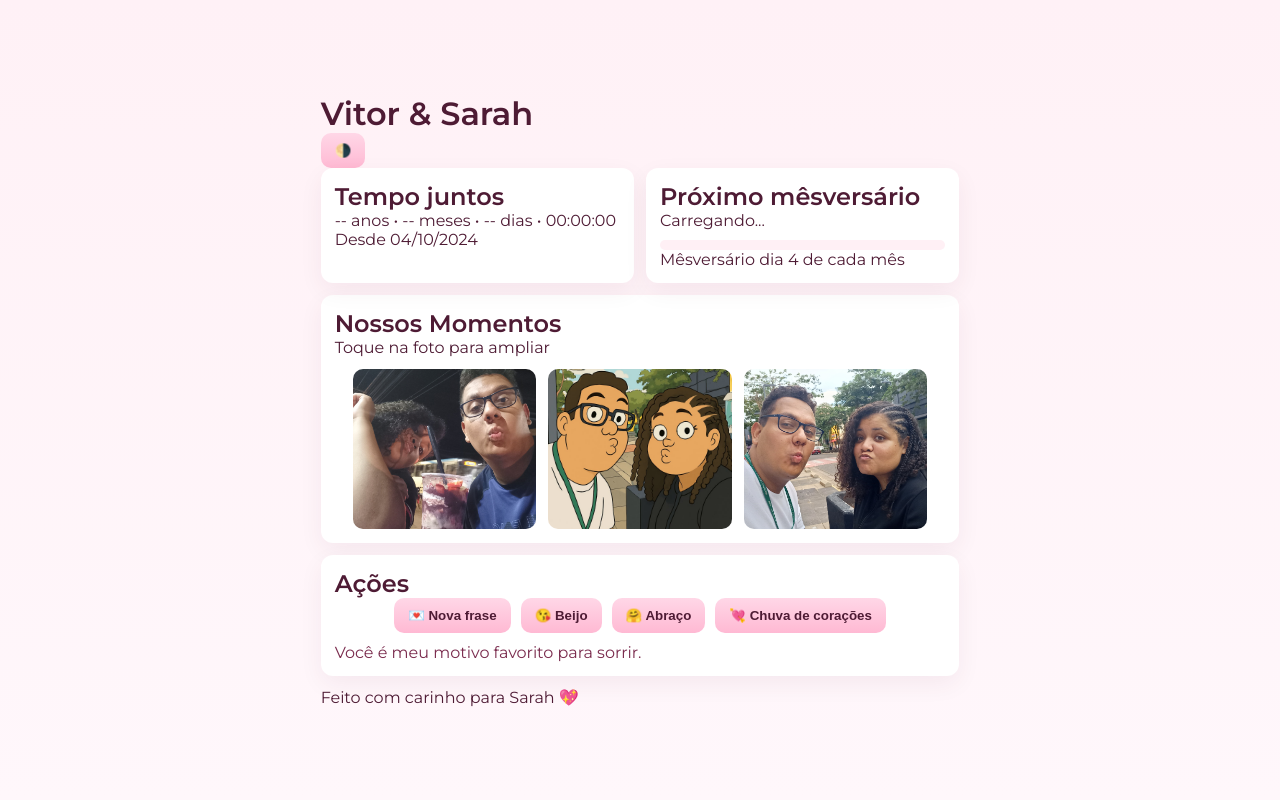
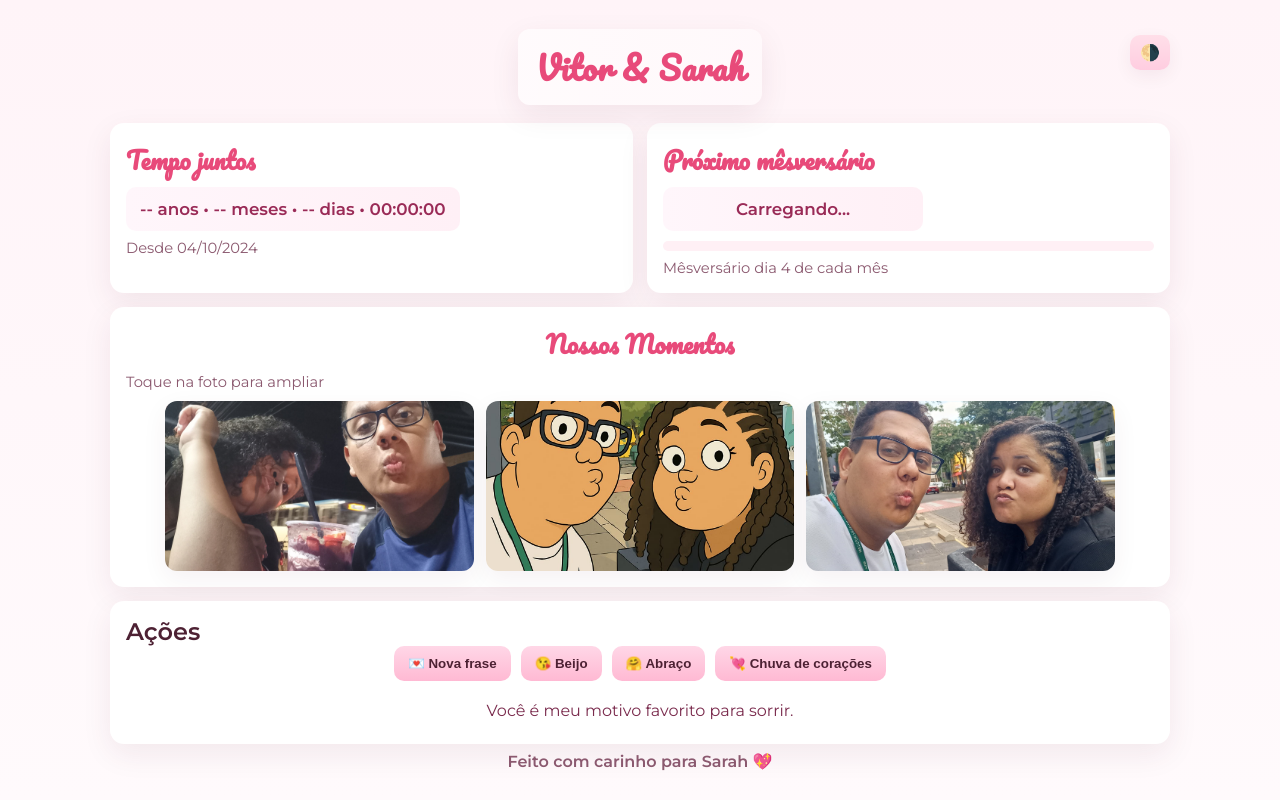
Before and after one commit to Vitor-Valenzuela/Aniversario-de-namoro, a plain HTML site: page index.html in a window 1280 px wide. Drawn offline with Linux system fonts and the light colour scheme.

Commit message:
Refactor CSS for improved design and responsiveness
Updated CSS variables and styles for light and dark themes. Adjusted layout and element properties for better responsiveness and aesthetics.

```diff
--- a/style.css
+++ b/style.css
@@ -1,19 +1,21 @@
 :root{
-  --bg-a: #fff1f6;
-  --bg-b: #fff7fb;
+  --bg-1: #fff4f8;
+  --bg-2: #fffafc;
   --accent: #e84a7a;
-  --accent-2: #ff7fb0;
-  --text: #4e1b34;
-  --card: #fff;
-  --glass: rgba(255,255,255,0.65);
+  --accent-2: #ff87b8;
+  --text: #4d2133;
+  --card: #ffffff;
+  --muted: #8b596f;
+  --glass: rgba(255,255,255,0.6);
+  --shadow: 0 10px 30px rgba(88,24,55,0.08);
 }
 
-/* reset e base */
+/* base */
 *{box-sizing:border-box;margin:0;padding:0}
 html,body{height:100%}
 body{
   font-family: 'Montserrat', system-ui, -apple-system, 'Segoe UI', Roboto, Arial;
-  background: linear-gradient(180deg,var(--bg-a),var(--bg-b));
+  background: linear-gradient(180deg,var(--bg-1),var(--bg-2));
   color:var(--text);
   -webkit-font-smoothing:antialiased;
   display:flex;
@@ -22,60 +24,90 @@ body{
   padding:28px;
 }
 
-/* container */
-.container{
+/* frame */
+.frame{
   width:100%;
-  max-width:980px;
+  max-width:1060px;
 }
 
-/* topbar */
-.topbar{
+/* header */
+.header{
   display:flex;
-  justify-content:space-between;
   align-items:center;
-  margin-bottom:16px;
+  justify-content:center;
+  gap:12px;
+  margin-bottom:18px;
+  position:relative;
 }
-.title h1{
+.brand h1{
   font-family:'Pacifico', cursive;
   color:var(--accent);
-  font-size:1.8rem;
+  font-size:2rem;
+  text-align:center;
+  letter-spacing:0.6px;
+  padding:10px 18px;
+  border-radius:12px;
+  background: linear-gradient(90deg, rgba(255,255,255,0.6), rgba(255,255,255,0.4));
+  box-shadow:var(--shadow);
 }
-.title .since{
-  color:#8b3a59;
-  font-size:0.9rem;
+.tools{
+  position:absolute;
+  right:0;
+  top:6px;
+}
+
+/* icon button */
+.icon-btn{
+  background:linear-gradient(180deg,#ffdfe9,#ffcde0);
+  border:none;
+  padding:8px 10px;
+  border-radius:10px;
+  cursor:pointer;
+  font-size:1rem;
+  box-shadow:0 6px 18px rgba(88,24,55,0.06);
+}
+
+/* main layout */
+.main{
+  display:flex;
+  flex-direction:column;
+  gap:14px;
 }
 
 /* card */
 .card{
   background:var(--card);
-  border-radius:12px;
-  padding:14px;
-  box-shadow:0 8px 24px rgba(88,24,55,0.06);
-  margin-bottom:12px;
+  border-radius:14px;
+  padding:16px;
+  box-shadow:var(--shadow);
 }
 
-/* counters layout */
+/* counters */
 .counters{
   display:grid;
   grid-template-columns:1fr 1fr;
-  gap:12px;
+  gap:14px;
 }
-
-/* blocks */
-.block h2{
+.counter-card h2{
   font-family:'Pacifico', cursive;
   color:var(--accent);
-  margin-bottom:8px;
+  margin-bottom:6px;
 }
-.time{
+.big-time{
+  font-size:1.05rem;
+  font-weight:600;
+  color:#9a2b57;
+  background:linear-gradient(90deg,#fff6fb,#fff0f6);
+  padding:12px 14px;
+  border-radius:10px;
   display:inline-block;
-  background:linear-gradient(90deg,#fff6fb,#fff0f6);
-  color:#bb2f60;
-  padding:10px 12px;
-  border-radius:10px;
-  font-weight:600;
-  min-width:200px;
+  min-width:260px;
   text-align:center;
+}
+.muted{
+  color:var(--muted);
+  font-size:0.92rem;
+  margin-top:8px;
 }
 
 /* progress */
@@ -90,43 +122,40 @@ body{
   height:100%;
   width:0%;
   background: linear-gradient(90deg,var(--accent),var(--accent-2));
-  transition:width 500ms ease;
+  transition:width 600ms ease;
 }
 
 /* gallery */
-.moments .gallery{
+.moments h2{
+  font-family:'Pacifico', cursive;
+  color:var(--accent);
+  margin-bottom:8px;
+  text-align:center;
+}
+.gallery{
   display:flex;
   gap:12px;
   flex-wrap:wrap;
   justify-content:center;
-  margin-top:12px;
+  margin-top:10px;
 }
 .photo{
   width:30%;
-  min-width:140px;
-  border-radius:10px;
+  min-width:160px;
+  border-radius:12px;
   overflow:hidden;
   background:var(--glass);
   cursor:pointer;
-  transition:transform 180ms ease, box-shadow 180ms ease;
+  box-shadow:0 8px 26px rgba(88,24,55,0.06);
+  transition:transform 220ms ease, box-shadow 220ms ease;
 }
 .photo img{
   width:100%;
-  height:160px;
+  height:170px;
   object-fit:cover;
   display:block;
 }
-.photo figcaption{
-  padding:8px;
-  font-size:0.9rem;
-  color:#7a2b4d;
-}
-
-/* hover */
-.photo:hover{
-  transform:translateY(-6px) scale(1.02);
-  box-shadow:0 12px 30px rgba(88,24,55,0.10);
-}
+.photo:hover{ transform:translateY(-6px) scale(1.02); box-shadow:0 14px 36px rgba(88,24,55,0.12); }
 
 /* actions */
 .actions .row{
@@ -134,7 +163,7 @@ body{
   gap:10px;
   flex-wrap:wrap;
   justify-content:center;
-  margin-bottom:10px;
+  margin-bottom:12px;
 }
 button{
   background:linear-gradient(180deg,#ffd7e7,#ffb9d3);
@@ -146,75 +175,25 @@ button{
   font-weight:600;
   transition:transform 160ms ease, box-shadow 160ms ease;
 }
-button:hover{
-  transform:translateY(-4px);
-  box-shadow:0 8px 18px rgba(88,24,55,0.08);
-}
-.random-text{
-  margin-top:6px;
-  font-size:1rem;
-  color:#7a2b4d;
-}
+button:hover{ transform:translateY(-4px); box-shadow:0 8px 18px rgba(88,24,55,0.08); }
+.random-text{ text-align:center; color:#7a2b4d; font-size:1rem; padding:8px 6px }
+
+/* footer */
+.footer{ text-align:center; color:var(--muted); margin-top:8px; font-weight:600 }
 
 /* modal */
-.modal{
-  position:fixed;
-  inset:0;
-  display:flex;
-  align-items:center;
-  justify-content:center;
-  background:rgba(0,0,0,0.5);
-  opacity:0;
-  pointer-events:none;
-  transition:opacity 180ms ease;
-}
-.modal[aria-hidden="false"]{
-  opacity:1;
-  pointer-events:auto;
-}
-.modal-box{
-  background:white;
-  border-radius:10px;
-  max-width:880px;
-  width:100%;
-  padding:12px;
-  text-align:center;
-  position:relative;
-}
-.modal img{
-  max-height:70vh;
-  width:auto;
-  max-width:100%;
-  display:block;
-  margin:0 auto 8px;
-}
-.modal-close{
-  position:absolute;
-  top:10px;
-  right:10px;
-  background:transparent;
-  border:none;
-  font-size:1.05rem;
-  cursor:pointer;
-}
+.modal{ position:fixed; inset:0; display:flex; align-items:center; justify-content:center; background:rgba(0,0,0,0.5); opacity:0; pointer-events:none; transition:opacity 200ms ease; padding:16px }
+.modal[aria-hidden="false"]{ opacity:1; pointer-events:auto }
+.modal-box{ background:white; border-radius:12px; max-width:920px; width:100%; padding:14px; position:relative; box-shadow:0 24px 60px rgba(0,0,0,0.35) }
+.modal img{ max-height:78vh; width:auto; max-width:100%; display:block; margin:0 auto 8px }
+.modal-close{ position:absolute; right:12px; top:8px; background:transparent; border:none; font-size:1.05rem; cursor:pointer }
 
-/* floating emoji */
-.float-emoji{
-  position:fixed;
-  font-size:1.6rem;
-  pointer-events:none;
-  animation:floatUp 2200ms ease forwards;
-}
-@keyframes floatUp{
-  from{transform:translateY(0) scale(1); opacity:1}
-  to{transform:translateY(-160px) scale(0.85); opacity:0}
-}
+/* floating hearts and emojis */
+.float-thing{ position:fixed; font-size:1.8rem; pointer-events:none; animation:floatUp 2600ms ease forwards; user-select:none }
+@keyframes floatUp{ from{ transform:translateY(0) scale(1); opacity:1 } to{ transform:translateY(-180px) scale(0.85); opacity:0 } }
 
 /* dark theme */
-body.dark{
-  background: linear-gradient(180deg,#0f1022,#120616);
-  color:#f6e9ef;
-}
-body.dark .card{ background:#151226; box-shadow:0 8px 30px rgba(0,0,0,0.5) }
-body.dark .time{ background:linear-gradient(90deg,#24102a,#1a0713); color:#ffd7eb }
+body.dark{ background: linear-gradient(180deg,#0f1022,#120616); color:#f6e9ef }
+body.dark .card{ background:#151226 }
+body.dark .big-time{ background:linear-gradient(90deg,#24102a,#1a0713); color:#ffd7eb }
 body.dark .photo{ background:rgba(255,255,255,0.02) }
```
